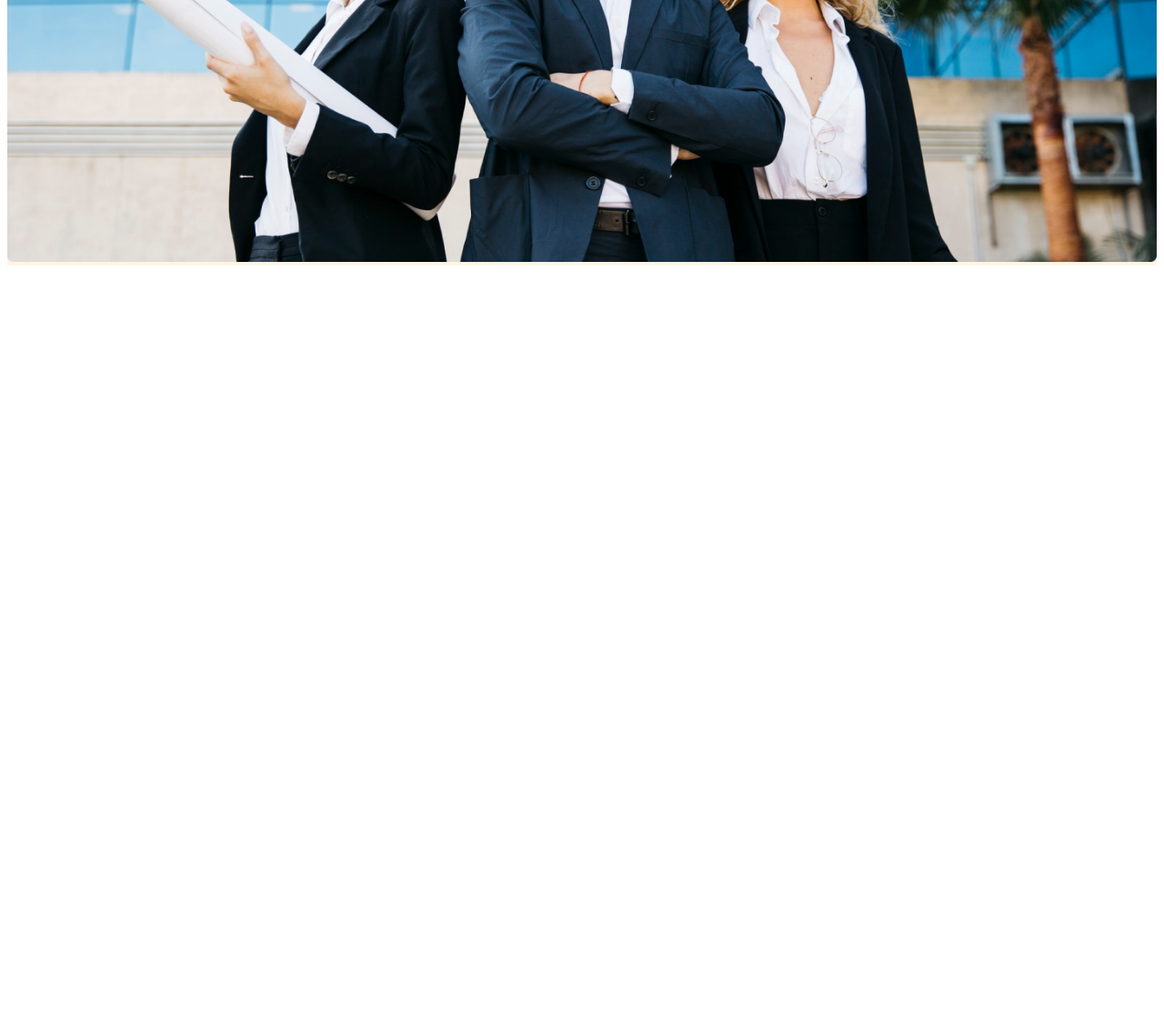
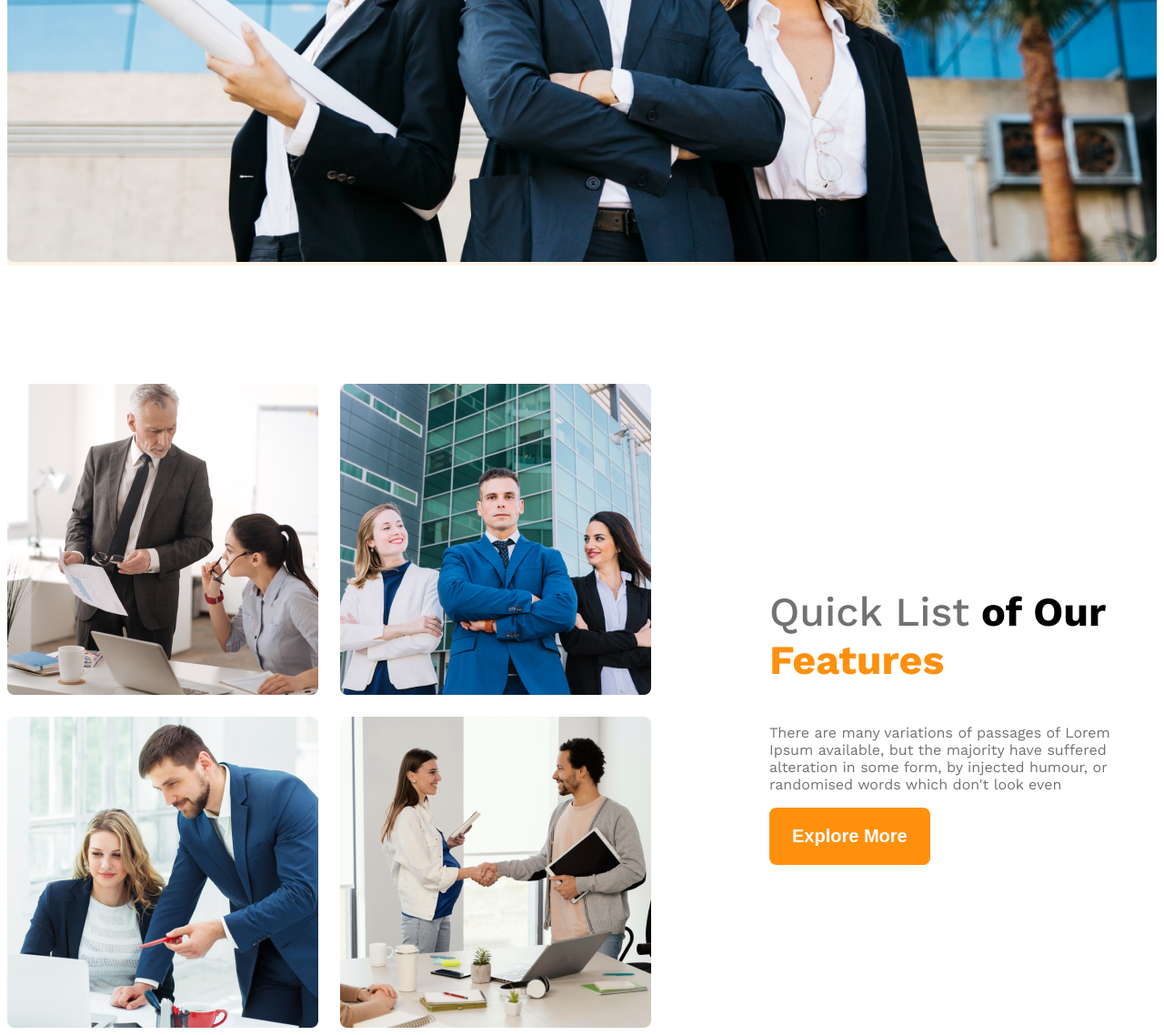
Before and after one commit to shanto522/g3-architects-resource-work, a plain HTML site: page index.html in a window 1280 px wide. Shown: the part 892-2030 px from the top of the page at 91% size. Before the commit the page ends 1192 px from the top, so only its background shows below. Drawn offline with nearby package versions, Linux system fonts and the light colour scheme.

Commit message:
added another things

```diff
--- a/index.html
+++ b/index.html
@@ -30,7 +30,19 @@ Group of Architects
         </div>
     </header>
     <main>
-
+        <section class="teams display-flex">
+            <div class="team-img-container">
+                <img src="./images/team1.png" alt="two architect discussing about design">
+                <img src="./images/team2.png" alt="">
+                <img src="./images/team3.png" alt="">
+                <img src="./images/team4.png" alt="">
+            </div>
+            <div class="our-features">
+                <h3 class="features-title"><span id="quick-list" class="text-light-gray">Quick List</span><span> of Our</span> <span class="text-primary">Features</span></h3>
+                <p class="features-description text-light-gray">There are many variations of passages of Lorem Ipsum available, but the majority have suffered alteration in some form, by injected humour, or randomised words which don't look even</p>
+                <button class="btn-primary">Explore More</button>
+            </div>
+        </section>
     </main>
     <footer>
 
--- a/styles/architects.css
+++ b/styles/architects.css
@@ -1,6 +1,12 @@
 @import url('https://fonts.googleapis.com/css2?family=Work+Sans:ital,wght@0,100..900;1,100..900&display=swap');
 
-
+main{
+    max-width: 1440px;
+    margin: 0 auto;
+}
+main > section{
+    margin-top: 130px;
+}
 .work-sans-font {
   font-family: "Work Sans", sans-serif;
   font-optical-sizing: auto;
@@ -9,6 +15,9 @@
 }
 .display-flex{
     display: flex;
+}
+.text-primary{
+    color: #ff900e;
 }
 .text-gray{
     color: #424242;
@@ -61,10 +70,45 @@
 .banner-img{
     width: 100%;
 }
-
+.teams{
+    align-items: center;
+}
+.team-img-container{
+    display: grid;
+    grid-template-columns: repeat(2, 1fr);
+    gap: 24px;
+}
+.our-features{
+    margin-left: 130px;
+    max-width: 530px;
+}
+.features-title{
+    font-size: 2.8rem;
+    font-weight: 700;
+    }
+#quick-list{
+    font-weight: 500;
+}
 
 @media screen and (max-width:576px) {
- .navbar, .nav-link {
+    .navbar,
+    .nav-link,
+    .teams {
     flex-direction: column;
  }
+ .team-img-container{
+    grid-template-columns: repeat(1, 1fr);
+ }
+ .our-features{
+    margin-left: 20px;
+ }
 }
+
+@media screen and (min-width:576px) and (max-width:992px){
+    .teams{
+        flex-direction: column;
+    }
+    .our-features{
+        margin: 50px auto;
+    }
+}
```
